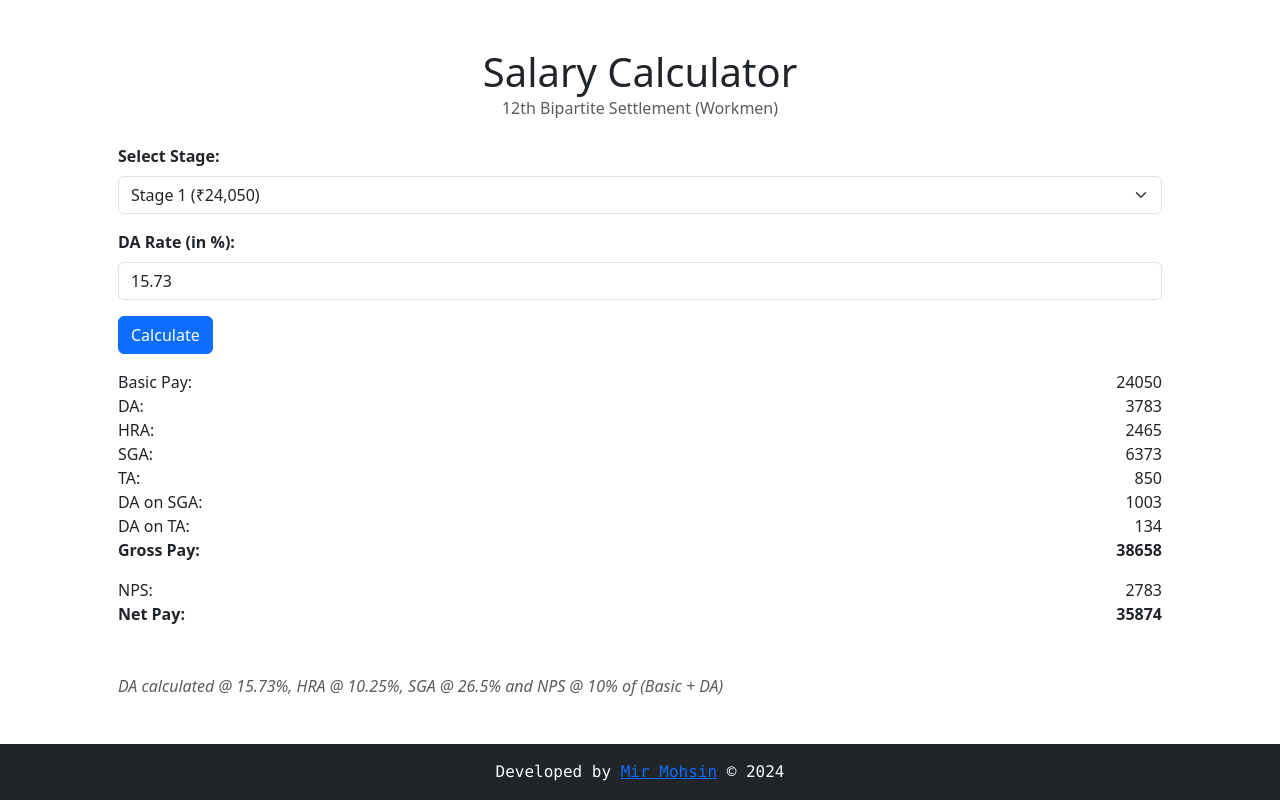
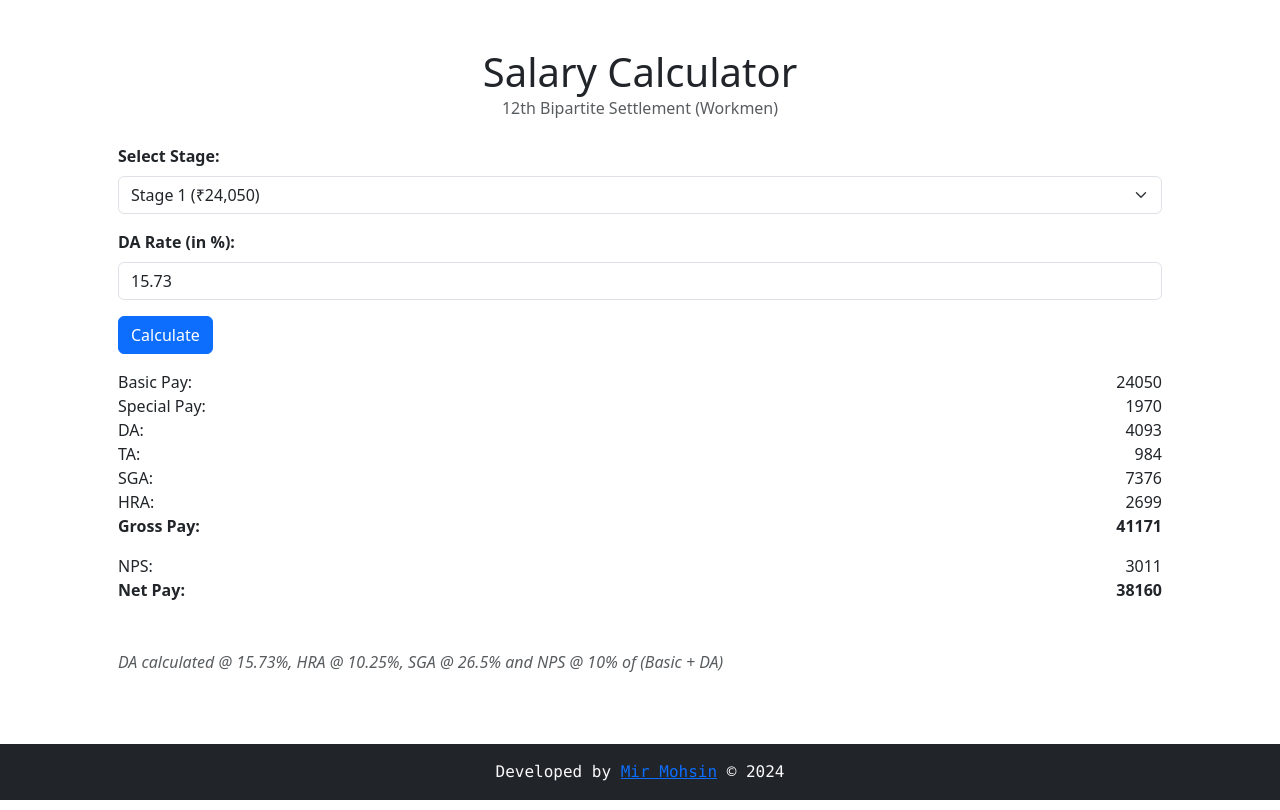
Before and after one commit to mirmohsin0001/bank-salary-calculator, a React (Vite) app: page / in a window 1280 px wide. Both pictures are taken after a click on the button "Calculate". Built offline with nearby package versions, Linux system fonts and the light colour scheme.

Commit message:
added special pay (CSA) component

```diff
--- a/src/components/Footer.jsx
+++ b/src/components/Footer.jsx
@@ -3,7 +3,7 @@ import React from "react";
 const Footer = () => {
   return (
     <>
-      <footer class="footer py-3 bg-dark text-light fixed-bottom text-center text font-monospace">
+      <footer className="footer py-3 bg-dark text-light fixed-bottom text-center text font-monospace">
         Developed by <a href="https://mirmohsin.site/">Mir Mohsin</a> &copy;{" "}
         {new Date().getFullYear()}
       </footer>
--- a/src/components/SalaryBreakdown.jsx
+++ b/src/components/SalaryBreakdown.jsx
@@ -1,14 +1,22 @@
 import React from "react";
 
 function SalaryBreakdown({ basicSalary, daRate }) {
-  const DA = isNaN(basicSalary) ? 0 : basicSalary * daRate; // Handle potential NaN value
-  const HRA = basicSalary * 0.1025; // HRA is 10.25% of basic salary
+  const specialPay = 1970;
+
+  const DA = isNaN(basicSalary) ? 0 : (basicSalary + specialPay) * daRate; // Handle potential NaN value
+
+  const TA = 850;
+  const daOnTa = daRate * TA;
+
   const specialGradeAllowance = (26.5 / 100) * basicSalary;
   const daOnSpecialGradeAllowance = daRate * specialGradeAllowance;
-  const TA = 850;
-  const daOnTa = daRate * TA;
+
+  const daOnSpecialPay = specialPay * daRate;
+  const HRA = (10.25 / 100) * (basicSalary + specialPay + daOnSpecialPay); // HRA is 10.25% of basic salary
+
   const grossSalary =
     basicSalary +
+    specialPay +
     DA +
     HRA +
     specialGradeAllowance +
@@ -16,7 +24,7 @@ function SalaryBreakdown({ basicSalary, daRate }) {
     TA +
     daOnTa;
 
-  const nps = (10 / 100) * (basicSalary + DA);
+  const nps = (10 / 100) * (basicSalary + DA + specialPay);
 
   const netSalary = grossSalary - nps;
 
@@ -29,27 +37,22 @@ function SalaryBreakdown({ basicSalary, daRate }) {
           Basic Pay:<span className="float-end"> {basicSalary.toFixed(0)}</span>
         </p>
         <p className="mb-0">
+          Special Pay:<span className="float-end">{specialPay.toFixed(0)}</span>
+        </p>
+        <p className="mb-0">
           DA:<span className="float-end"> {DA.toFixed(0)}</span>
         </p>
         <p className="mb-0">
-          {" "}
-          HRA: <span className="float-end">{HRA.toFixed(0)}</span>
+          TA: <span className="float-end">{(TA + daOnTa).toFixed(0)}</span>
         </p>
         <p className="mb-0">
           SGA:{" "}
-          <span className="float-end">{specialGradeAllowance.toFixed(0)}</span>
-        </p>
-        <p className="mb-0">
-          TA: <span className="float-end">{TA.toFixed(0)}</span>
-        </p>
-        <p className="mb-0">
-          DA on SGA:{" "}
           <span className="float-end">
-            {daOnSpecialGradeAllowance.toFixed(0)}
+            {(specialGradeAllowance + daOnSpecialGradeAllowance).toFixed(0)}
           </span>
         </p>
         <p className="mb-0">
-          DA on TA:<span className="float-end"> {daOnTa.toFixed(0)}</span>
+          HRA: <span className="float-end">{HRA.toFixed(0)}</span>
         </p>
         <p className="mb-3 fw-bold">
           Gross Pay: <span className="float-end">{grossSalary.toFixed(0)}</span>
@@ -63,9 +66,10 @@ function SalaryBreakdown({ basicSalary, daRate }) {
         </p>
       </div>
 
-      <div class="mt-5 pb-5">
-        <p class="text-muted fst-italic pb-5">
-          DA calculated @ {(daRate*100).toFixed(2)}%, HRA @ 10.25%, SGA @ 26.5% and NPS @ 10% of (Basic + DA)
+      <div className="mt-5 pb-5">
+        <p className="text-muted fst-italic pb-5">
+          DA calculated @ {(daRate * 100).toFixed(2)}%, HRA @ 10.25%, SGA @
+          26.5% and NPS @ 10% of (Basic + DA)
         </p>
       </div>
     </>
```
